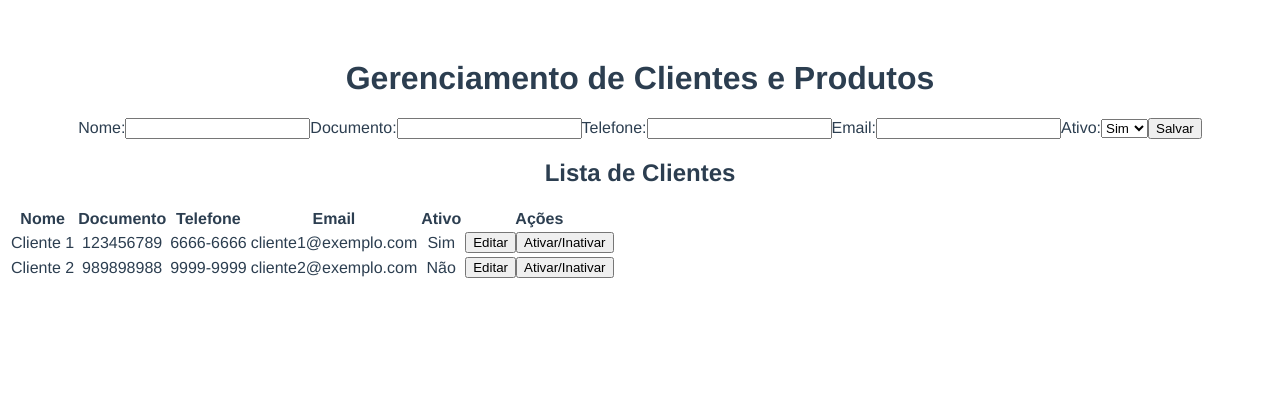
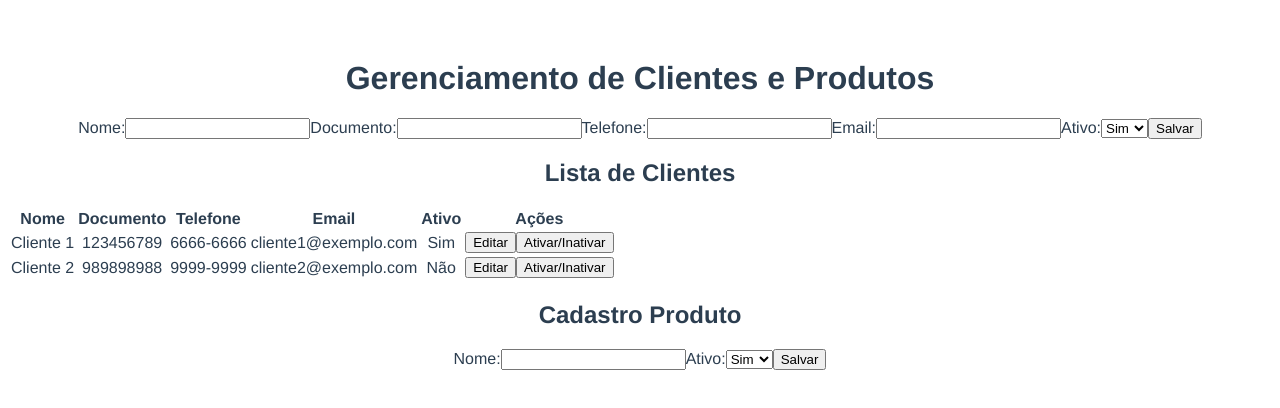
Before and after one commit to mpamadio/crud-cliente-produto, a Vue app: page / in a window 1280 px wide. Shown: the top 408 px of the page. Built offline with nearby package versions, Linux system fonts and the light colour scheme.

Commit message:
Basic ProdutoForm component

```diff
--- a/src/App.vue
+++ b/src/App.vue
@@ -3,18 +3,21 @@
     <h1>Gerenciamento de Clientes e Produtos</h1>
     <ClienteForm />
     <ClienteList />
+    <ProdutoForm />
   </div>
 </template>
 
 <script>
 import ClienteForm from './components/ClienteForm.vue';
 import ClienteList from './components/ClienteList.vue'
+import ProdutoForm from './components/ProdutoForm.vue'
 
 export default {
   name: 'App',
   components: {
     ClienteForm,
     ClienteList,
+    ProdutoForm,
   }
 }
 </script>
--- /dev/null
+++ b/src/components/ProdutoForm.vue
@@ -0,0 +1,37 @@
+<template>
+    <h2>Cadastro Produto</h2>
+    <form @submit.prevent="submitForm">
+      <label for="nome">Nome:</label>
+      <input type="text" id="nome" v-model="produto.nome" required>
+
+      <label for="ativo">Ativo:</label>
+      <select id="ativo" v-model="produto.ativo">
+        <option value="Sim">Sim</option>
+        <option value="Não">Não</option>
+      </select>
+
+      <button type="submit">Salvar</button>
+    </form>
+  </template>
+
+  <script>
+  export default {
+    data() {
+      return {
+        produto: {
+          nome: '',
+          ativo: 'Sim'
+        }
+      };
+    },
+    methods: {
+      submitForm() {
+        console.log('Dados do produto:', this.produto);
+        this.produto = {
+          nome: '',
+          ativo: 'Sim'
+        };
+      }
+    }
+  };
+  </script>
```
